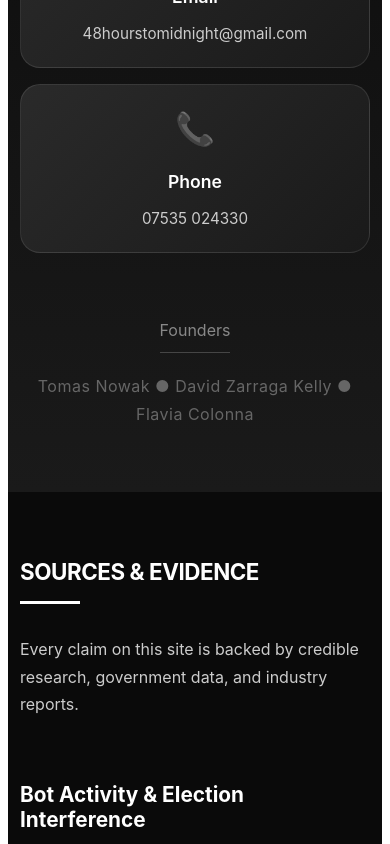
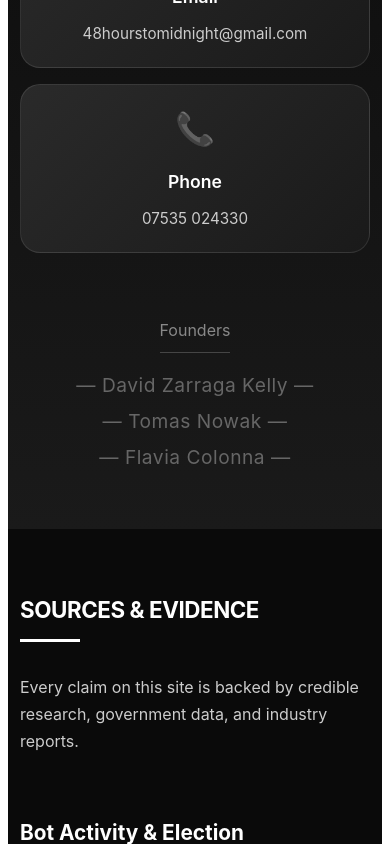
Before and after one commit to DavidAlexKelly/48-hours-to-midnight, a React (Create React App) app: page / in a window 390 px wide. Shown: the part 11156-12000 px from the top of the page. Built offline with nearby package versions, Linux system fonts and the light colour scheme.

Commit message:
founders

```diff
--- a/src/content/siteContent.ts
+++ b/src/content/siteContent.ts
@@ -245,7 +245,16 @@ export const siteContent = {
     email: "48hourstomidnight@gmail.com",
     phone: "07535 024330",
     foundersLabel: "Founders",
-    founders: "Tomas Nowak ● David Zarraga Kelly ● Flavia Colonna"
+    foundersDesktop: [
+      "Tomas Nowak",
+      "David Zarraga Kelly",
+      "Flavia Colonna"
+    ],
+    foundersMobile: [
+      "David Zarraga Kelly",
+      "Tomas Nowak",
+      "Flavia Colonna"
+    ]
   },
 
   sources: {
--- a/src/mobile-responsive.css
+++ b/src/mobile-responsive.css
@@ -546,6 +546,28 @@
     padding: 0.875rem 1.5rem;
     font-size: 1rem;
   }
+
+  /* Founders section mobile */
+.founders-desktop {
+  display: none;
+}
+
+.founders-mobile {
+  display: block;
+}
+
+.founders-label {
+  font-size: 1.2rem;
+}
+
+.founders-credit {
+  font-size: 1.2rem;
+}
+
+.founder-name {
+  display: block;
+  margin: 0.75rem 0;
+}
 }
 
 @media (max-width: 400px) {
--- a/src/pages/HomePage.tsx
+++ b/src/pages/HomePage.tsx
@@ -226,7 +226,16 @@ const HomePage: React.FC = () => {
         </div>
         <div className="founders-section">
           <p className="founders-label">{contactUs.foundersLabel}</p>
-            <p className="founders-credit">{contactUs.founders}</p>
+          <div className="founders-credit">
+            <span className="founders-desktop">
+              {contactUs.foundersDesktop.join(' ● ')}
+            </span>
+            <div className="founders-mobile">
+              {contactUs.foundersMobile.map((founder, index) => (
+                <span key={index} className="founder-name">— {founder} —</span>
+              ))}
+            </div>
+          </div>
         </div>
       </div>
     </section>
--- a/src/styles.css
+++ b/src/styles.css
@@ -1390,3 +1390,16 @@ a:hover {
   letter-spacing: 0.5px;
   margin-top: 0.75rem;
 }
+
+.founders-desktop {
+  display: inline;
+}
+
+.founders-mobile {
+  display: none;
+}
+
+.founder-name {
+  display: block;
+  margin: 0.5rem 0;
+}
```
Lines whose indentation alone changed are shown as unchanged.
